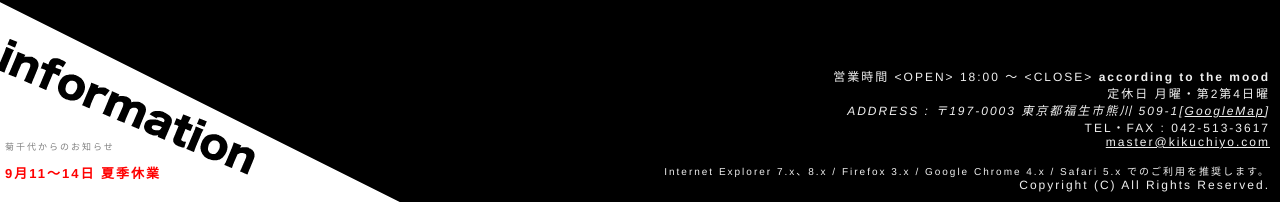
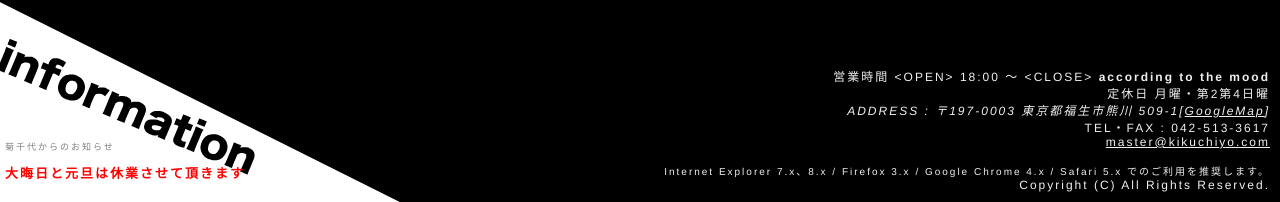
Before and after one commit to live-kikuchiyo/live-kikuchiyo.github.io, a Jekyll site: the page built from index.html, in a window 1280 px wide. Shown: the part 698-900 px from the top of the page. Built offline with Jekyll 4.4.1, drawn with Linux system fonts in a browser that asks for light colours; nearby versions of some CDN libraries.

Commit message:
Update index.html

```diff
--- a/index.html
+++ b/index.html
@@ -17,7 +17,7 @@ title: トップ
 				<br />
 				<br />
 				<b style="color: red;">
-				9月11〜14日 夏季休業
+				大晦日と元旦は休業させて頂きます
 
 
 
```
